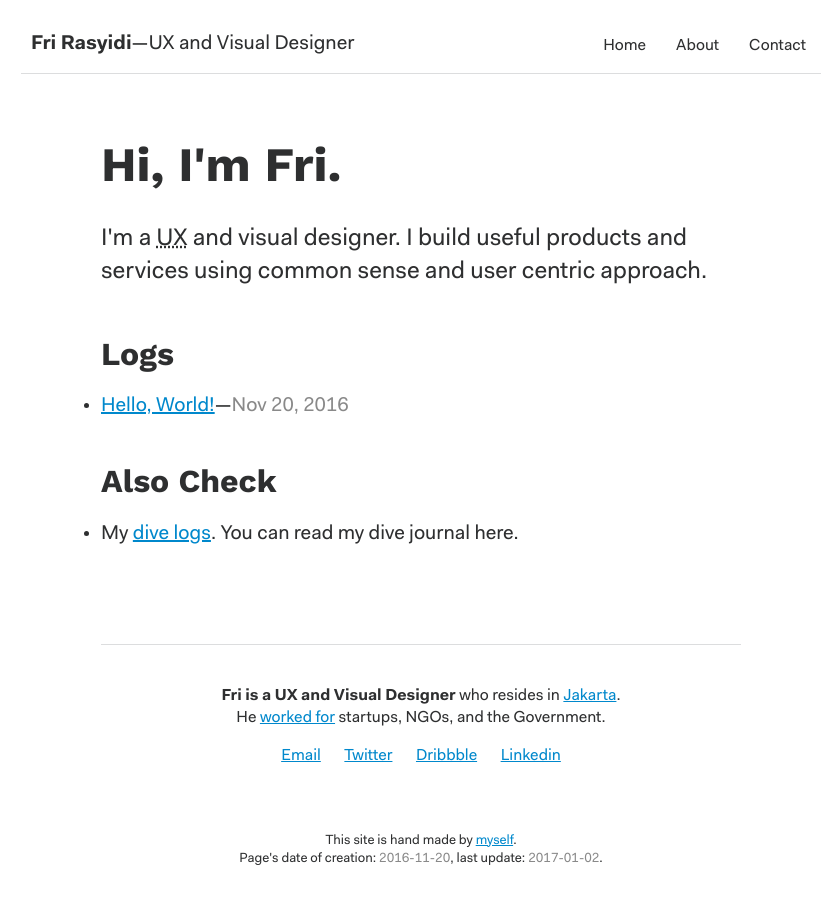
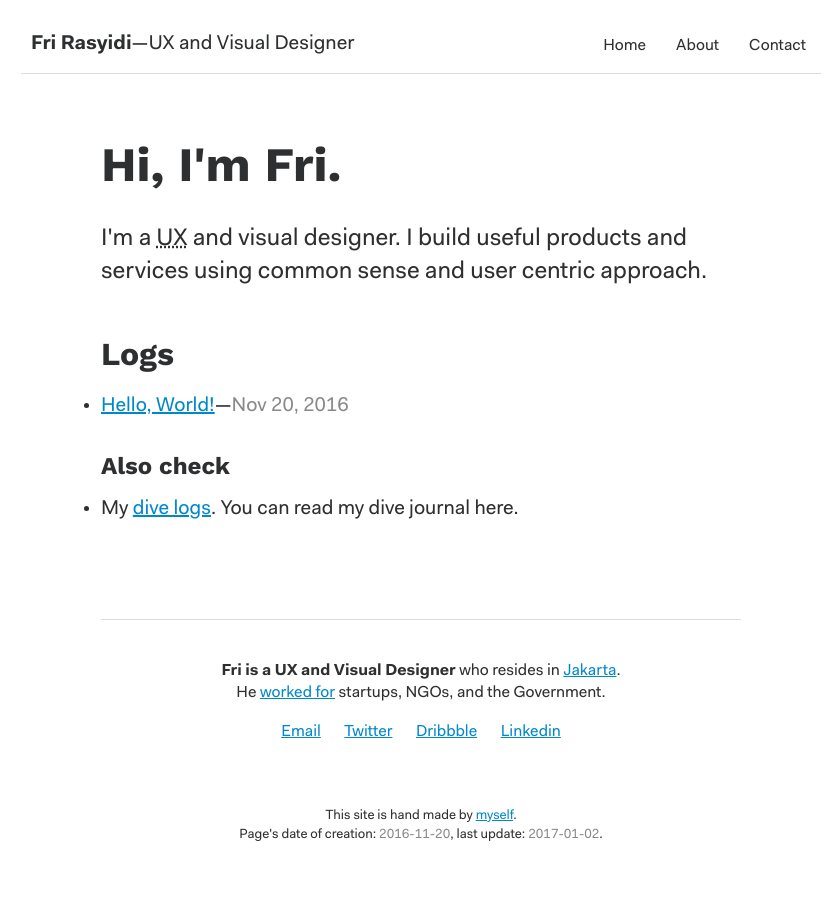
Before and after one commit to frirasyidi/frirasyidi.github.io, a Jekyll site: the page built from index.html, in a window 1280 px wide. Shown: the whole page, without its empty margins (219-1056 px from the left). Built offline with Jekyll 4.4.1, drawn with Linux system fonts in a browser that asks for light colours; after the commit the page ends 900 px from its top, so only the background shows below that.

```diff
--- a/index.html
+++ b/index.html
@@ -19,7 +19,7 @@ update: 2017-01-02
   {% endfor %}
 </ul>
 
-<h2>Also Check</h2>
+<h3>Also check</h3>
 <ul>
 	<li>My <a href="/divelogs">dive logs</a>. You can read my dive journal here.</li>
 </ul>
```
